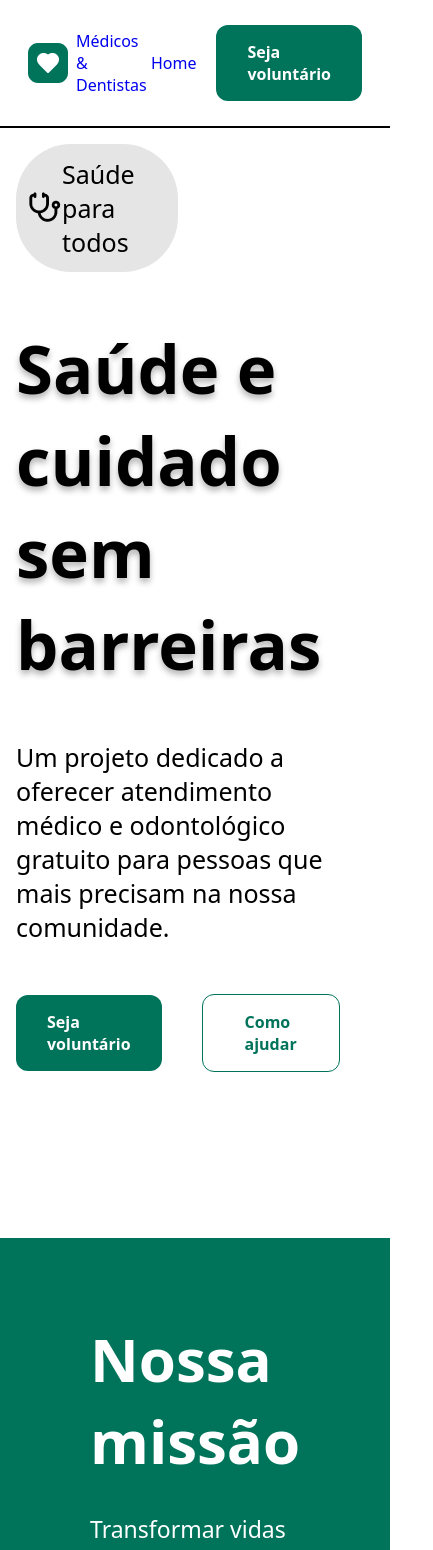
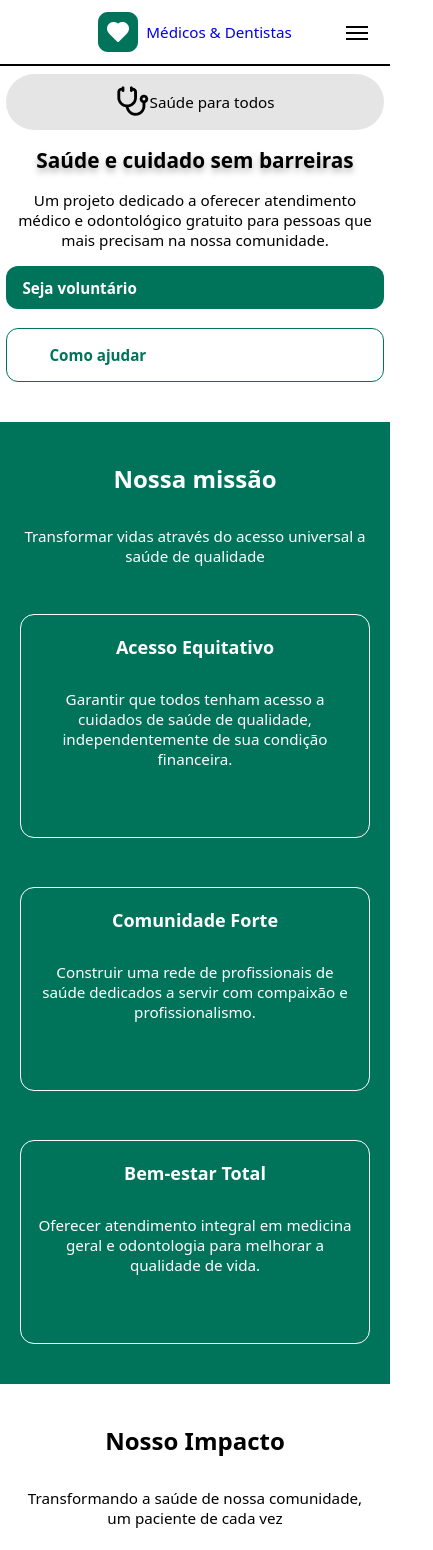
Before and after one commit to RicardoFrancoDelgado/react-router-desafio-vnw, a React (Vite) app: page / in a window 390 px wide. Shown: the top 1550 px of the page, 433 px wide, since content can reach past the window. Built offline with nearby package versions, Linux system fonts and the light colour scheme.

Commit message:
:rocket: feat: finish responsive layout

```diff
--- a/src/components/card-black/cardBlack.module.scss
+++ b/src/components/card-black/cardBlack.module.scss
@@ -17,3 +17,26 @@
     text-align: center;
   }
 }
+
+@media (max-width: 768px) {
+  .cardBlack {
+    width: 100%;
+    max-width: 36rem;
+    padding: 2rem 1.5rem;
+  }
+  .cardBlack h3 {
+    font-size: 2rem;
+  }
+  .cardBlack p {
+    font-size: 1rem;
+  }
+}
+
+@media (max-width: 480px) {
+  .cardBlack {
+    padding: 1.25rem 1rem;
+  }
+  .cardBlack h3 {
+    font-size: 1.4rem;
+  }
+}
--- a/src/components/card-voluntary/cardVoluntary.module.scss
+++ b/src/components/card-voluntary/cardVoluntary.module.scss
@@ -15,3 +15,25 @@ article {
     font-size: 1.25rem;
   }
 }
+
+@media (max-width: 768px) {
+  article {
+    width: 100%;
+    padding: 1rem 2rem;
+  }
+  article h3 {
+    font-size: 1.5rem;
+  }
+  article p {
+    font-size: 1rem;
+  }
+}
+
+@media (max-width: 480px) {
+  article {
+    padding: 0.75rem 1rem;
+  }
+  article h3 {
+    font-size: 1.25rem;
+  }
+}
--- a/src/components/card-white/cardWhite.module.scss
+++ b/src/components/card-white/cardWhite.module.scss
@@ -13,3 +13,23 @@
     margin-bottom: 1.875rem;
   }
 }
+
+@media (max-width: 768px) {
+  .cardWhite {
+    width: 100%;
+    max-width: 36rem;
+    padding: 2rem 1.5rem;
+  }
+  .cardWhite h3 {
+    font-size: 1.4rem;
+  }
+}
+
+@media (max-width: 480px) {
+  .cardWhite {
+    padding: 1.25rem 1rem;
+  }
+  .cardWhite h3 {
+    font-size: 1.125rem;
+  }
+}
--- a/src/components/footer/footer.module.scss
+++ b/src/components/footer/footer.module.scss
@@ -45,3 +45,29 @@ footer {
     margin-top: 5rem;
   }
 }
+
+@media (max-width: 768px) {
+  footer {
+    padding: 2rem 1.25rem;
+  }
+  .footerContactContainer {
+    gap: 2.5rem;
+    flex-direction: column;
+    align-items: center;
+  }
+  .footerContactContainer .footerContactContainerSecond {
+    align-items: center;
+  }
+  .footerCopyright {
+    margin-top: 2rem;
+  }
+}
+
+@media (max-width: 480px) {
+  footer {
+    padding: 1.25rem 0.75rem;
+  }
+  .footerContactContainer {
+    gap: 1rem;
+  }
+}
--- a/src/components/header/Header.jsx
+++ b/src/components/header/Header.jsx
@@ -1,22 +1,41 @@
 import { Link } from "react-router-dom";
+import { useState } from "react";
 import s from "./header.module.scss";
 import PrimaryButton from "../primary-button/PrimaryButton";
 
 const Header = () => {
+  const [open, setOpen] = useState(false);
+
   return (
     <header className={s.header}>
       <div className={s.headerTitle}>
         <img src="/coracao.png" />
-        <Link className={s.linkHome} to="/">
+        <Link className={s.linkHome} to="/" onClick={() => setOpen(false)}>
           Médicos & Dentistas
         </Link>
       </div>
-      <nav className={s.headerLinks}>
-        <Link className={s.linkHome} to="/">
+
+      <button
+        className={s.burger}
+        aria-label={open ? "Fechar menu" : "Abrir menu"}
+        aria-expanded={open}
+        onClick={() => setOpen((v) => !v)}
+      >
+        <span className={s.burgerLine} />
+        <span className={s.burgerLine} />
+        <span className={s.burgerLine} />
+      </button>
+
+      <nav className={`${s.headerLinks} ${open ? s.open : ""}`}>
+        <Link className={s.linkHome} to="/" onClick={() => setOpen(false)}>
           Home
         </Link>
-        <PrimaryButton to="/voluntary" title="Seja voluntário" />
+        <span onClick={() => setOpen(false)}>
+          <PrimaryButton to="/voluntary" title="Seja voluntário" />
+        </span>
       </nav>
+
+      {open && <div className={s.backdrop} onClick={() => setOpen(false)} />}
     </header>
   );
 };
--- a/src/components/header/header.module.scss
+++ b/src/components/header/header.module.scss
@@ -20,3 +20,106 @@ header {
     text-decoration: none;
   }
 }
+
+@media (max-width: 768px) {
+  header {
+    flex-direction: column;
+    align-items: center;
+    gap: 0.75rem;
+    padding: 1rem;
+  }
+  header .headerLinks {
+    gap: 0.75rem;
+    flex-wrap: wrap;
+    justify-content: center;
+  }
+}
+
+@media (max-width: 480px) {
+  header {
+    padding: 0.75rem 0.75rem;
+  }
+  header .headerTitle {
+    font-size: 0.95rem;
+  }
+  header .headerLinks {
+    gap: 0.5rem;
+  }
+}
+
+/* estilos do menu hambúrguer */
+header {
+  .burger {
+    display: none;
+    background: transparent;
+    border: none;
+    cursor: pointer;
+  }
+  .burgerLine {
+    display: block;
+    width: 22px;
+    height: 2px;
+    background: #000;
+    margin: 4px 0;
+  }
+  .backdrop {
+    display: none;
+  }
+}
+
+@media (max-width: 768px) {
+  header {
+    .burger {
+      display: block;
+      position: absolute;
+      right: 1rem;
+      top: 1rem;
+      z-index: 50;
+      padding: 0.5rem;
+      border-radius: 6px;
+    }
+    .headerLinks {
+      display: none;
+    }
+    .open {
+      display: flex !important;
+      flex-direction: column;
+      position: absolute;
+      top: 64px;
+      right: 1rem;
+      width: min(92vw, 360px);
+      min-width: 220px;
+      background: white;
+      padding: 1rem 1.25rem;
+      border-radius: 10px;
+      box-shadow: 0 8px 28px rgba(0, 0, 0, 0.18);
+      z-index: 60;
+      gap: 0.75rem;
+      align-items: stretch;
+      justify-content: center;
+    }
+    .backdrop {
+      display: block;
+      position: fixed;
+      inset: 0;
+      background: rgba(0, 0, 0, 0.3);
+      z-index: 40;
+    }
+  }
+}
+
+@media (max-width: 480px) {
+  header {
+    .burger {
+      right: 0.75rem;
+      top: 0.75rem;
+      padding: 0.6rem;
+    }
+    .open {
+      right: 0.5rem;
+      top: 56px;
+      width: min(96vw, 340px);
+      padding: 0.9rem 1rem;
+    }
+  }
+}
--- a/src/components/impact/impact.module.scss
+++ b/src/components/impact/impact.module.scss
@@ -19,3 +19,31 @@
     justify-content: space-evenly;
   }
 }
+
+@media (max-width: 768px) {
+  .impactSection {
+    padding: 2.5rem 1.25rem;
+  }
+  .impactSection h2 {
+    font-size: 2rem;
+    text-align: center;
+  }
+  .impactSection p {
+    font-size: 1rem;
+    text-align: center;
+  }
+  .impactCardSection {
+    flex-direction: column;
+    gap: 1.25rem;
+    align-items: center;
+  }
+}
+
+@media (max-width: 480px) {
+  .impactSection h2 {
+    font-size: 1.5rem;
+  }
+  .impactSection p {
+    font-size: 0.95rem;
+  }
+}
--- a/src/components/main/main.module.scss
+++ b/src/components/main/main.module.scss
@@ -64,3 +64,54 @@
     display: none;
   }
 }
+
+@media (max-width: 768px) {
+  .mainContainer {
+    flex-direction: column;
+    align-items: stretch;
+    padding: 1rem 0.75rem;
+    margin-bottom: 4rem;
+  }
+  .mainContainer section {
+    width: 100%;
+    gap: 2rem;
+  }
+  .mainContainer section h1 {
+    font-size: 2.2rem;
+    text-align: center;
+  }
+  .mainContainer section p {
+    font-size: 1.1rem;
+    text-align: center;
+  }
+  .mainContainer section .mainBtn {
+    flex-direction: column;
+    gap: 1.2rem;
+    align-items: stretch;
+  }
+  .mainContainer section .mainBudget {
+    max-width: 100%;
+    font-size: 1rem;
+    padding: 0.7rem 0.5rem;
+  }
+}
+
+@media (max-width: 480px) {
+  .mainContainer {
+    padding: 0.5rem 0.4rem;
+    margin-bottom: 2rem;
+  }
+  .mainContainer section {
+    gap: 1rem;
+  }
+  .mainContainer section h1 {
+    font-size: 1.3rem;
+  }
+  .mainContainer section p {
+    font-size: 0.95rem;
+  }
+  .mainContainer section .mainBtnDotted {
+    padding: 0.7rem 1.2rem;
+    font-size: 0.95rem;
+  }
+}
--- a/src/components/mission/mission.module.scss
+++ b/src/components/mission/mission.module.scss
@@ -21,3 +21,31 @@
     justify-content: space-evenly;
   }
 }
+
+@media (max-width: 768px) {
+  .missionSection {
+    padding: 2.5rem 1.25rem;
+  }
+  .missionSection h2 {
+    font-size: 2rem;
+    text-align: center;
+  }
+  .missionSection p {
+    font-size: 1rem;
+    text-align: center;
+  }
+  .missionCardSection {
+    flex-direction: column;
+    gap: 1.25rem;
+    align-items: center;
+  }
+}
+
+@media (max-width: 480px) {
+  .missionSection h2 {
+    font-size: 1.5rem;
+  }
+  .missionSection p {
+    font-size: 0.95rem;
+  }
+}
--- a/src/components/primary-button/primaryButton.module.scss
+++ b/src/components/primary-button/primaryButton.module.scss
@@ -7,3 +7,10 @@
   text-decoration: none;
   font-weight: bold;
 }
+
+@media (max-width: 480px) {
+  .primaryButton {
+    padding: 0.7rem 1rem;
+    font-size: 0.95rem;
+  }
+}
--- a/src/pages/home/home.module.scss
+++ b/src/pages/home/home.module.scss
@@ -1,8 +1,20 @@
 main {
-    display: flex;
-    flex-direction: column;
+  display: flex;
+  flex-direction: column;
 
-    @media screen {
+  @media screen {
+  }
+}
 
-    }
+@media (max-width: 768px) {
+  main {
+    padding: 1rem;
+    gap: 1.25rem;
+  }
 }
+
+@media (max-width: 480px) {
+  main {
+    padding: 0.75rem;
+  }
+}
--- a/src/pages/voluntary/voluntary.module.scss
+++ b/src/pages/voluntary/voluntary.module.scss
@@ -92,3 +92,45 @@
     }
   }
 }
+
+@media (max-width: 768px) {
+  .voluntaryPage {
+    padding: 2.5rem 1.25rem;
+  }
+  .voluntaryPage h2 {
+    font-size: 2rem;
+  }
+  .voluntaryPage p {
+    font-size: 1rem;
+  }
+  .voluntaryPage .cards {
+    flex-direction: column;
+    gap: 1.25rem;
+  }
+  .formularioVoluntario {
+    padding: 4% 3%;
+  }
+  .formularioVoluntario .formulario {
+    padding: 24px 18px;
+  }
+  .formularioVoluntario .formulario fieldset .nomeEmail {
+    flex-direction: column;
+    gap: 12px;
+  }
+}
+
+@media (max-width: 480px) {
+  .voluntaryPage {
+    padding: 1.25rem 0.75rem;
+  }
+  .voluntaryPage h2 {
+    font-size: 1.4rem;
+  }
+  .voluntaryPage p {
+    font-size: 0.95rem;
+  }
+  .formularioVoluntario .formulario button {
+    padding: 14px 22px;
+    font-size: 16px;
+  }
+}
```
